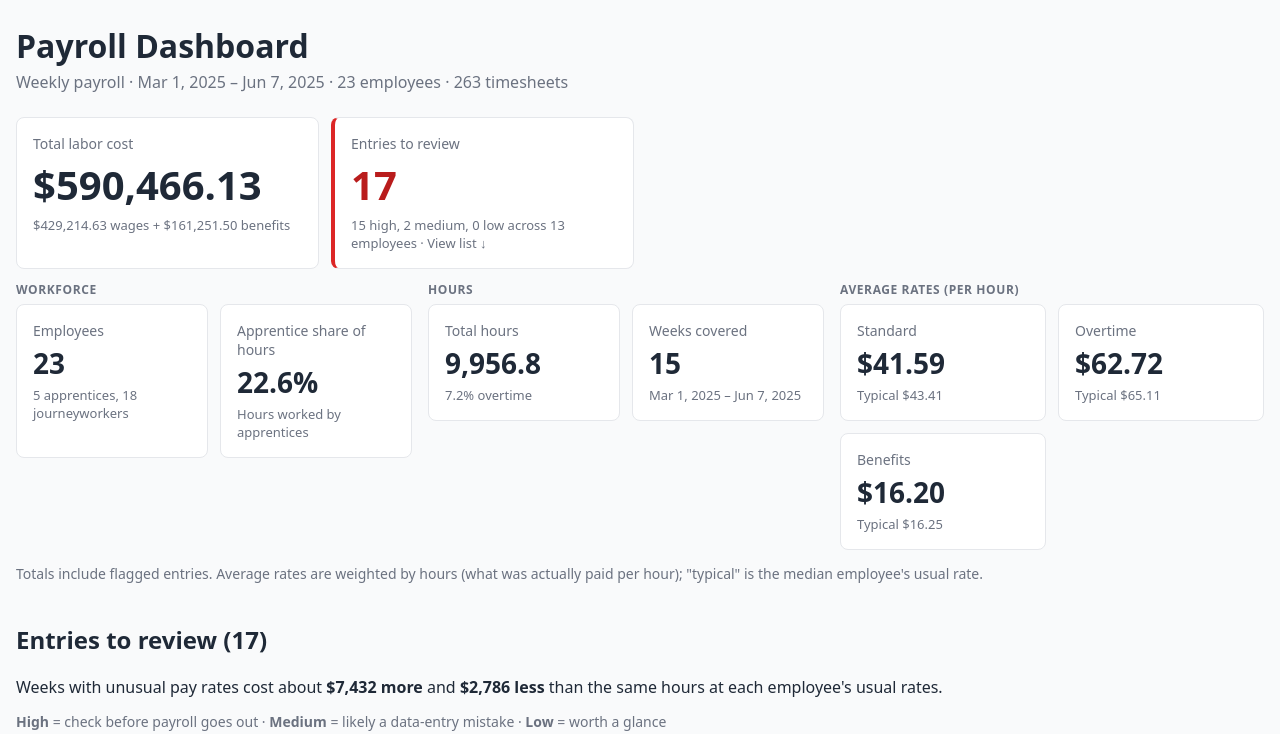
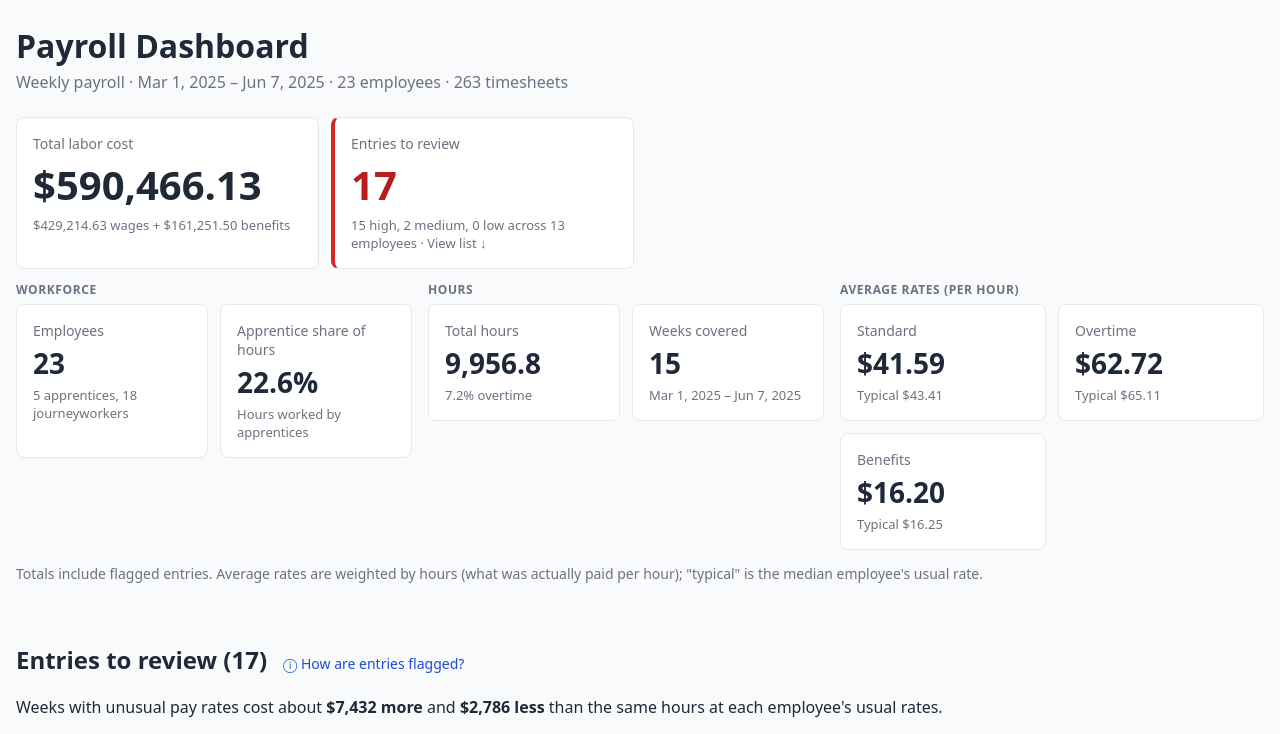
Before and after one commit to mariams98/Payroll-Dashboard, a React (Vite) app: page / in a window 1280 px wide. Shown: the top 734 px of the page. Built offline with nearby package versions, Linux system fonts and the light colour scheme.

Commit message:
Moved flagging rules behind a link instead of a collapsible component

```diff
--- a/src/App.tsx
+++ b/src/App.tsx
@@ -11,6 +11,7 @@ import { employeeStats, summarize, summarizeAnomalies } from './lib/stats'
 function App() {
   const [csvText, setCsvText] = useState<string | null>(null)
   const [loadError, setLoadError] = useState<string | null>(null)
+  const [showRules, setShowRules] = useState(false) // the "How are entries flagged?" panel
 
   // Load the CSV that ships with the app (public/payroll_data.csv).
   useEffect(() => {
@@ -72,7 +73,20 @@ function App() {
       {/* Shown even with no valid rows, since then it lists why every row was rejected. */}
       {data && (
         <section id="entries">
-          <h2>Entries to review ({data.flaggedRows.length})</h2>
+          <div className="section-heading">
+            <h2>Entries to review ({data.flaggedRows.length})</h2>
+            {/* A click-to-open panel rather than a hover tooltip: it holds a whole table and must work on touch screens. */}
+            <button
+              type="button"
+              className="link-button"
+              aria-expanded={showRules}
+              aria-controls="flag-rules"
+              onClick={() => setShowRules(!showRules)}
+            >
+              ⓘ How are entries flagged?
+            </button>
+          </div>
+          {showRules && <FlagRules />}
           {(data.anomalySummary.costAboveUsualRates > 0 || data.anomalySummary.costBelowUsualRates > 0) && (
             <p className="impact">
               Weeks with unusual pay rates cost about{' '}
@@ -85,7 +99,6 @@ function App() {
             <strong>High</strong> = check before payroll goes out · <strong>Medium</strong> = likely a
             data-entry mistake · <strong>Low</strong> = worth a glance
           </p>
-          <FlagRules />
           <AnomalyTable rows={data.flaggedRows} />
         </section>
       )}
--- a/src/components/FlagRules.tsx
+++ b/src/components/FlagRules.tsx
@@ -1,17 +1,13 @@
 import { RULE_DESCRIPTIONS, RULE_LABELS } from '../lib/anomalies'
 import type { RuleId } from '../lib/types'
 
-// Collapsible explanation of every anomaly rule, so the reasoning is visible in the product.
+// Explanation of every anomaly rule, so the reasoning is visible in the product.
+// Opened from the "How are entries flagged?" link next to the Entries to review heading.
 function FlagRules() {
   const rules = Object.keys(RULE_DESCRIPTIONS) as RuleId[]
 
   return (
-    <details className="flag-rules">
-      <summary>How entries are flagged</summary>
-      <p className="note">
-        Thresholds were set from this project's real data, not guesses. Weekend work, weeks over 40
-        standard hours, and missing weeks are common here, so they are not flagged.
-      </p>
+    <div className="flag-rules" id="flag-rules">
       <table>
         <thead>
           <tr>
@@ -30,7 +26,7 @@ function FlagRules() {
           ))}
         </tbody>
       </table>
-    </details>
+    </div>
   )
 }
 
--- a/src/index.css
+++ b/src/index.css
@@ -279,13 +279,12 @@ th.number {
   padding: 8px 12px;
 }
 
-.flag-rules summary {
-  cursor: pointer;
-  font-weight: 600;
-}
-
-.flag-rules summary:focus-visible {
-  outline: 2px solid #2563eb;
+/* Entries heading with the "How are entries flagged?" link beside it */
+.section-heading {
+  display: flex;
+  flex-wrap: wrap;
+  align-items: baseline;
+  gap: 4px 16px;
 }
 
 td.wrap {
```
Also changed, not shown: 1 other file (tests, documents, lock files or other folders).
